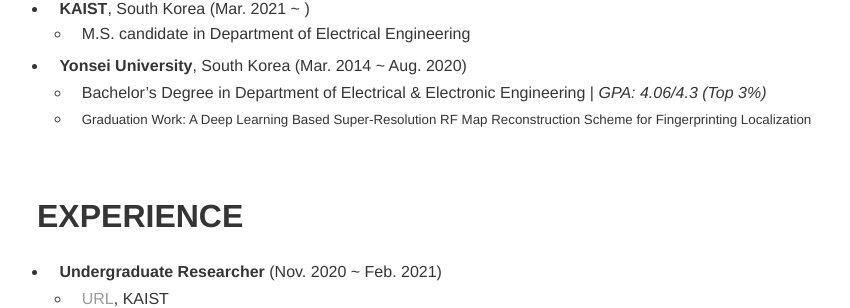
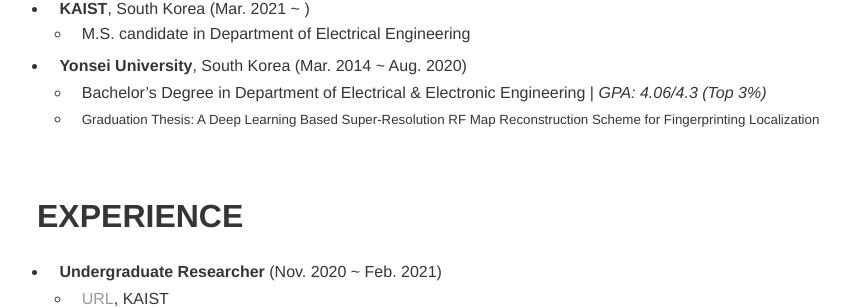
Before and after one commit to SeoDU/SeoDU.github.io, a Jekyll site: the page built from index.md, in a window 1280 px wide. Shown: the part 637-945 px from the top of the page, without its empty margins (203-1053 px from the left). Built offline with Jekyll 4.4.1, drawn with Linux system fonts in a browser that asks for light colours.

Commit message:
update 210918

```diff
--- a/index.md
+++ b/index.md
@@ -16,7 +16,7 @@ layout: about
   * M.S. candidate in Department of Electrical Engineering
 * **Yonsei University**, South Korea (Mar. 2014 ~ Aug. 2020)
   * Bachelor's Degree in Department of Electrical & Electronic Engineering \| *GPA: 4.06/4.3 (Top 3%)*
-  * <span style="font-size:10pt">Graduation Work: A Deep Learning Based Super-Resolution RF Map Reconstruction Scheme for Fingerprinting Localization</span>
+  * <span style="font-size:10pt">Graduation Thesis: A Deep Learning Based Super-Resolution RF Map Reconstruction Scheme for Fingerprinting Localization</span>
 
 <br/>
 
```
Also changed, not shown: 6 other files.
